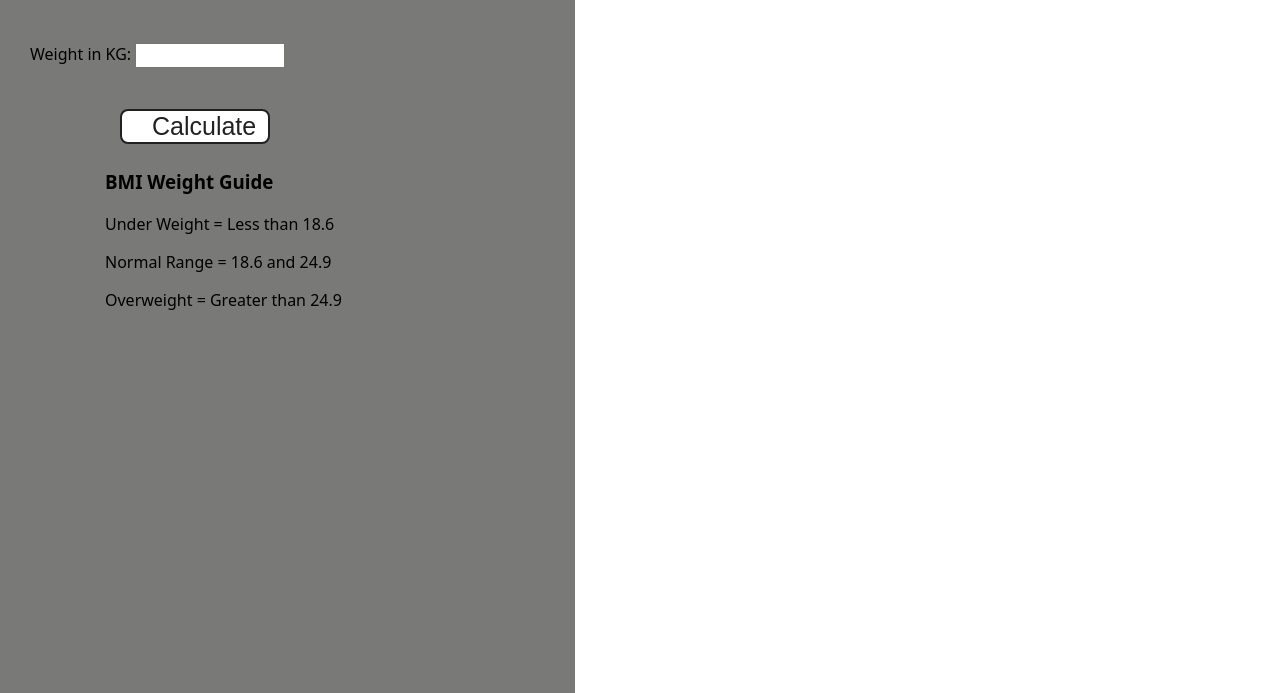
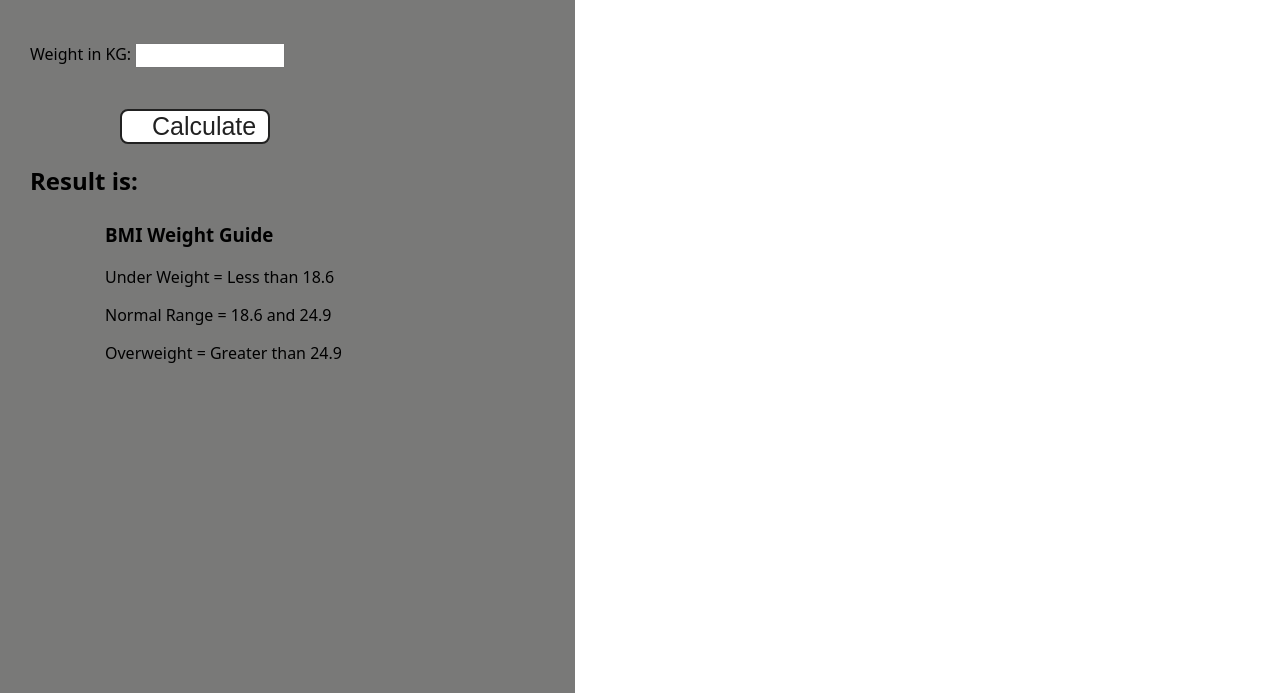
Before and after one commit to AnshulParkar/javascript-projects, a plain HTML site: page 2-BMICalculator/index.html in a window 1280 px wide. Shown: the part 205-898 px from the top of the page. Drawn offline with Linux system fonts and the light colour scheme.

Commit message:
Update index.html

```diff
--- a/2-BMICalculator/index.html
+++ b/2-BMICalculator/index.html
@@ -22,6 +22,8 @@
         <p><label>Weight in KG: </label><input type="text" id="weight" /></p>
         <button>Calculate</button>
         <div id="results"></div>
+        <h2>Result is:</h2>
+        <p id="result"></p>
         <div id="weight-guide">
           <h3>BMI Weight Guide</h3>
           <p>Under Weight = Less than 18.6</p>
```
